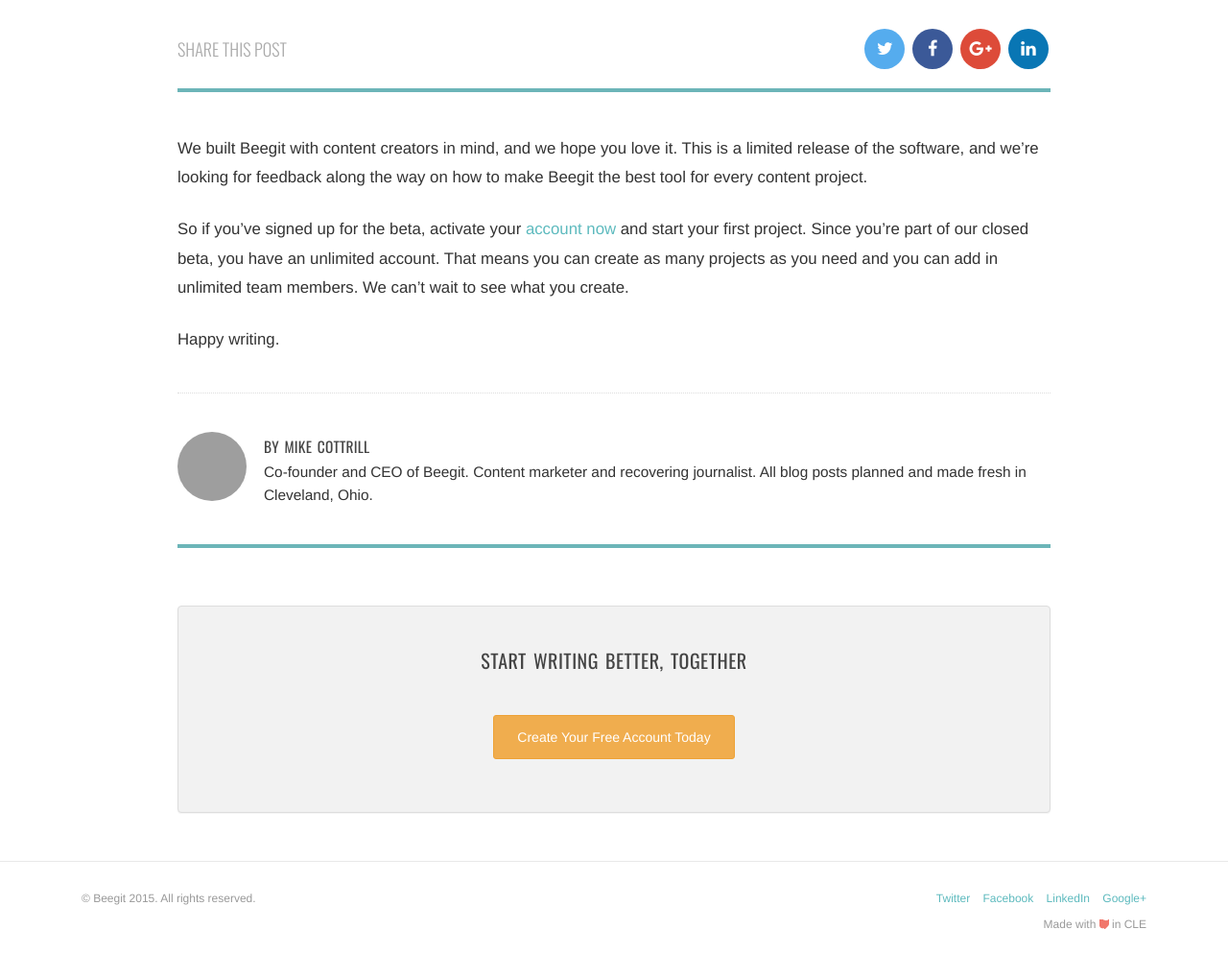
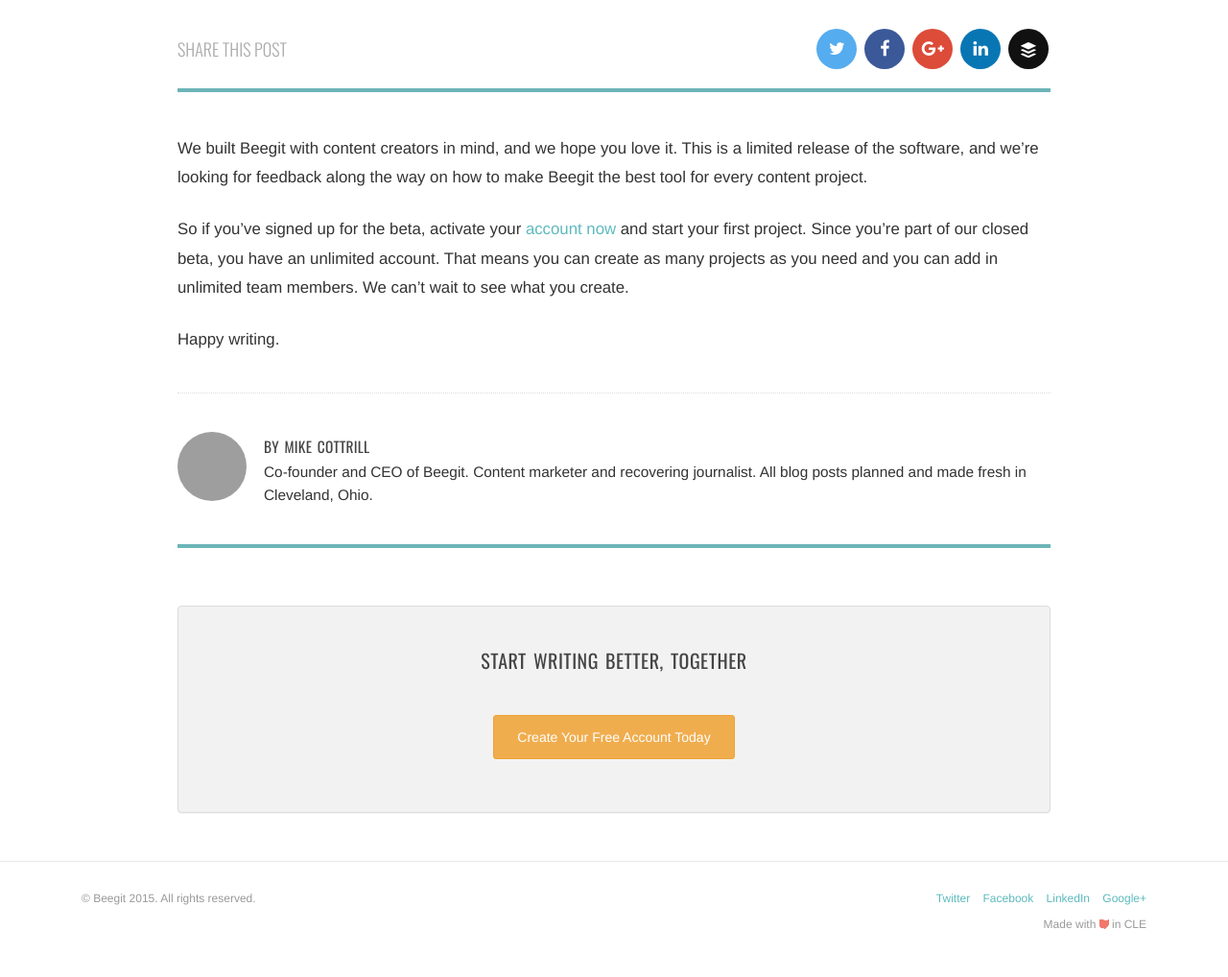
Before and after one commit to sancsoft/beegit.github.io, a Jekyll site: the page built from new_features/_posts/2014-07-14-beegit-closed-beta-welcome.md, in a window 1280 px wide. Shown: the part 515-1533 px from the top of the page at 96% size. Built offline with Jekyll 4.4.1, drawn with Linux system fonts in a browser that asks for light colours; nearby versions of some CDN libraries; comment, search, counter and statistics services are not loaded; grey boxes are pictures that could not be loaded.

Commit message:
Added Buffer button to social share

```diff
--- a/_layouts/post.html
+++ b/_layouts/post.html
@@ -37,6 +37,7 @@ layout: default
                 <a class="facebook" id="social-facebook" href="https://www.facebook.com/sharer/sharer.php?t={{ page.title }}&u={{ url }}" target="_blank" title="Share this post on Facebook"><i class="fa fa-facebook"></i></a>
                 <a class="google" id="social-google" href="https://plus.google.com/share?url={{ site.url }}{{ page.url }}" target="_blank" title="Share this post on Google Plus"><i class="fa fa-google-plus"></i></a>
                 <a class="linkedin" id="social-linkedin" href="http://www.linkedin.com/shareArticle?mini=true&title={{ page.title }}&url={{ url }}&source=http%3a%2f%2fzhangwenli.com" target="_blank" title="Share this post on LinkedIn"><i class="fa fa-linkedin"></i></a>
+                <a class="buffer" id="social-buffer" href="https://buffer.com/add?url={{ url }}&source=http%3a%2f%2fzhangwenli.com&text={{ page.title }}&via=ProjectBeegit" target="_blank" title="Share this post on Buffer"><img src="/assets/buffer.png"></a>
             </div>
         </header>
         <article class="post-content">
--- a/css/main.css
+++ b/css/main.css
@@ -121,6 +121,12 @@ iframe {
   -moz-transition:.5s;
   -webkit-transition:.5s;
   transition:.5s;
+}
+
+.social-share a img {
+  width: 16px;
+  height: 16px;
+  padding: 0;
 }
 
 .social-share a:hover {
```
Also changed, not shown: assets/buffer.png (added).
